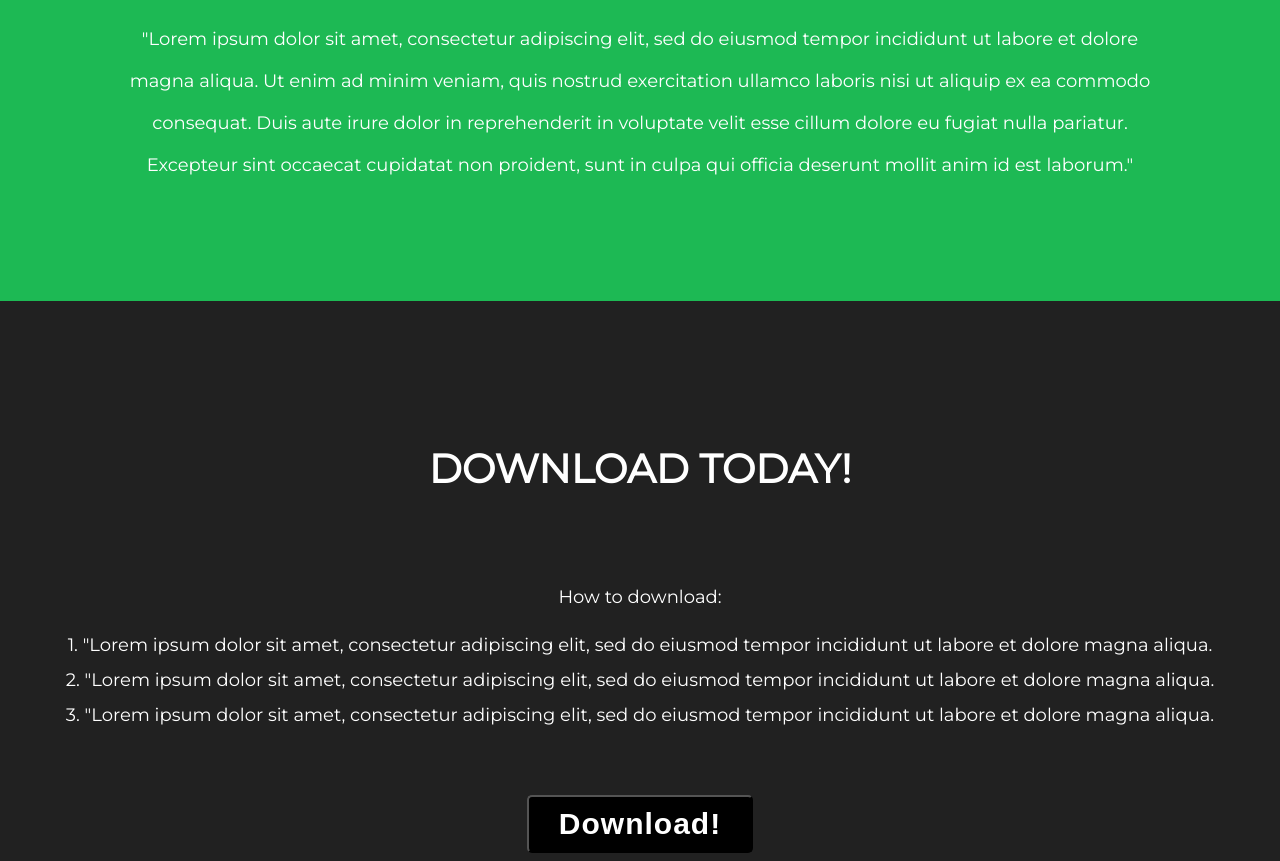
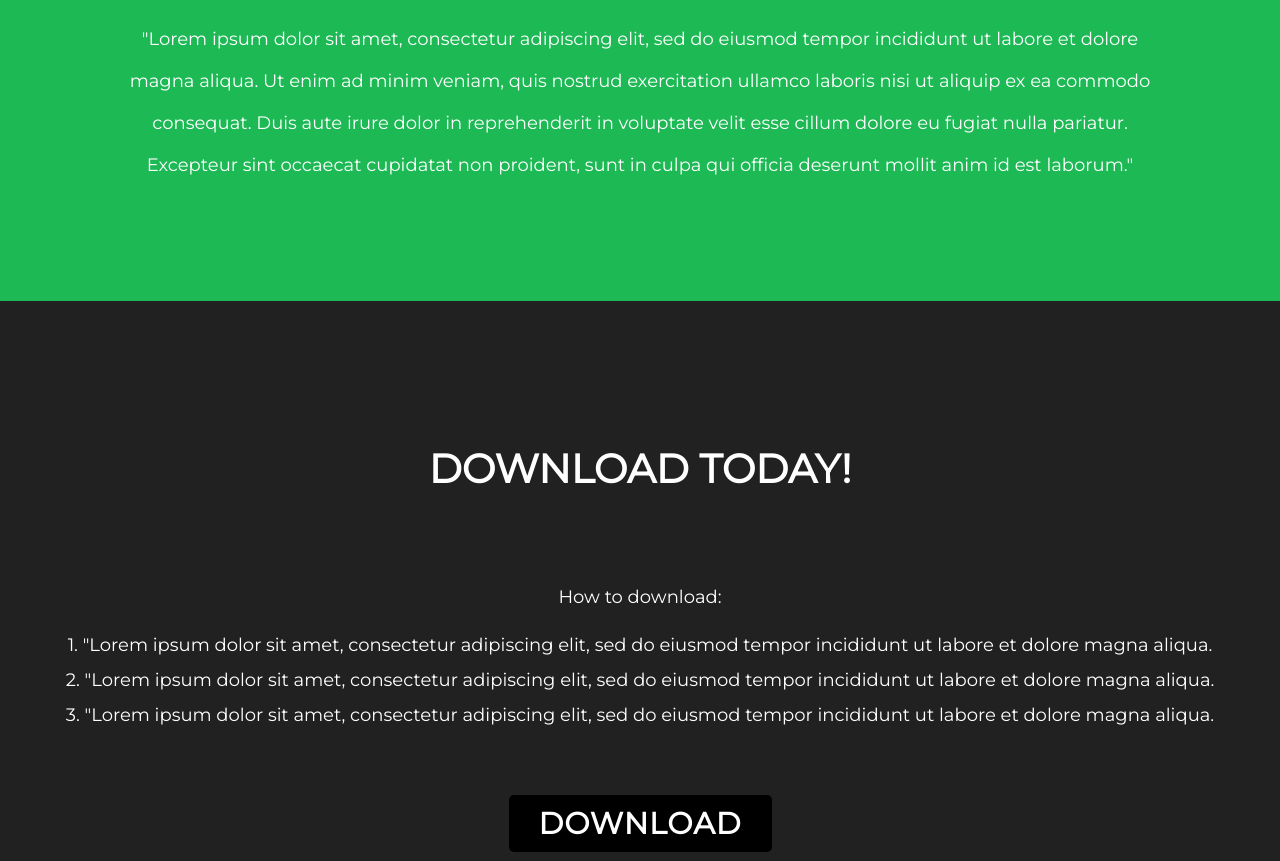
Before and after one commit to dchung29/technova-spotify, a plain HTML site: page index.html in a window 1280 px wide. Shown: the part 1035-1896 px from the top of the page. Drawn offline with Linux system fonts and the light colour scheme.

Commit message:
BUTTON :D

```diff
--- a/index.html
+++ b/index.html
@@ -78,9 +78,7 @@
             <br>
             <p>3. "Lorem ipsum dolor sit amet, consectetur adipiscing elit, sed do eiusmod tempor incididunt ut labore et dolore magna aliqua. </p>
             <br><br><br>
-            <form method="get" action="file.doc">
-                <button class="cta" type="submit">Download!</button>
-             </form>
+            <a href="" download="spotify_demo" class="cta">DOWNLOAD</a>
 
 
             </div>
```
